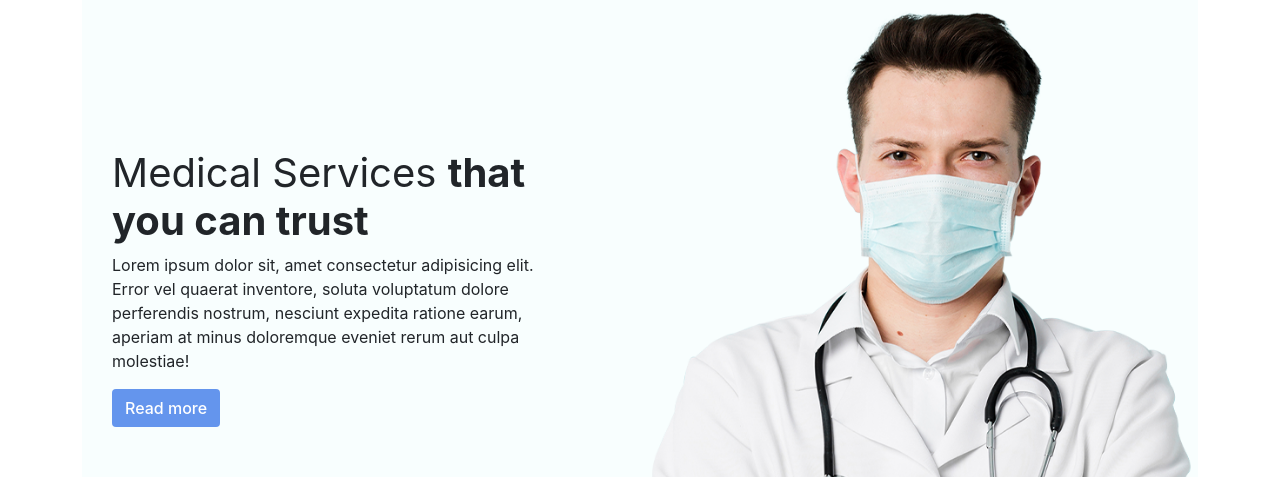
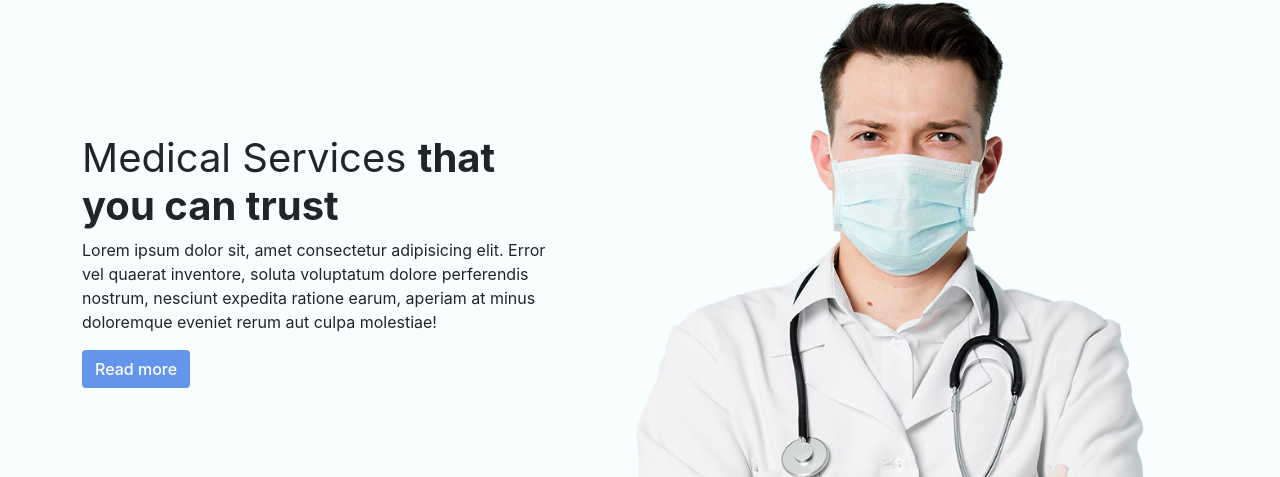
Before and after one commit to DruboSaptapan/Fetoscope-healthcare-website, a React (Create React App) app: page / in a window 1280 px wide. Shown: the part 76-553 px from the top of the page. Built offline with nearby package versions, Linux system fonts and the light colour scheme; no server answers.

Commit message:
final updated

```diff
--- a/src/Components/FAQ/FAQ.js
+++ b/src/Components/FAQ/FAQ.js
@@ -3,7 +3,7 @@ import faqIMG from './images/faq.jpg'
 
 const FAQ = () => {
     return (
-        <div>
+        <div className="container">
             <div className="my-5 faq-header">
                 <h2>Frequently Asked Questions</h2>
                 <p className="w-75 mx-auto">Any question putting on your FAQ page on the tap navigation of your website, or place it on a pull-down menu under the Contact us section.</p>
--- a/src/Components/Home/Home.css
+++ b/src/Components/Home/Home.css
@@ -4,7 +4,7 @@
     background-repeat: no-repeat;
     background-attachment: fixed;
     background-size: cover;
-    padding: 165px 30px;
+    padding: 150px 60px;
 }
 .faq-header h2, .find-doctor{
     color: #4573ce;
--- a/src/Components/Home/Home.js
+++ b/src/Components/Home/Home.js
@@ -9,9 +9,8 @@ import './Home.css'
 const Home = () => {
     return (
         <div>
-            <div className="container">
-                <div className="banner">
-                    <div className="d-flex">
+            <div className="banner w-100">
+                <div className="d-flex container">
                     <div className="col-lg-5 col-12 d-flex flex-column align-items-start">
                         <h1 className="text-start fw-normal">Medical Services <span className="fw-bold">that you can trust</span></h1>
                         <p className="text-start">Lorem ipsum dolor sit, amet consectetur adipisicing elit. Error vel quaerat inventore, soluta voluptatum dolore perferendis nostrum, nesciunt expedita ratione earum, aperiam at minus doloremque eveniet rerum aut culpa molestiae!</p>
@@ -26,7 +25,6 @@ const Home = () => {
             <FindDoctors></FindDoctors>
             <FAQ></FAQ>
         </div>
-        </div>
     );
 };
 
--- a/src/Components/Login/Login.js
+++ b/src/Components/Login/Login.js
@@ -55,7 +55,6 @@ const Login = () => {
                         <div className="sideline">OR</div>
 
                         <div className="pb-2">
-                            {/* <button onClick={signInUsingGoogle} className="btn border w-100 fw-normal mt-2"><FcGoogle />Log in with Google</button> */}
                             <button onClick={handleGoogleLogIn} className="btn border w-100 fw-normal mt-2"><FcGoogle />Log in with Google</button>
                         </div>
 
```
Also changed, not shown: src/Components/Home/images/header-img.png. Lines whose indentation alone changed are shown as unchanged.
